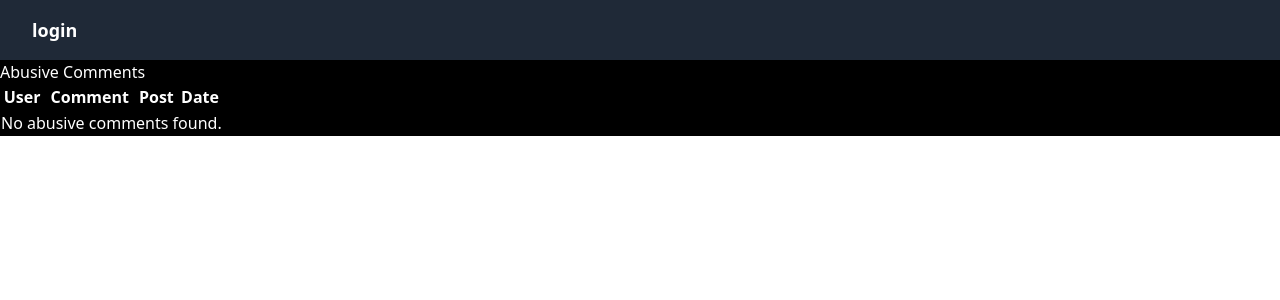
After one commit to Roopika-sics/Cyber-Bullying-Detection, a Django app: page /admin_panel/abusive-comments/ in a window 1280 px wide. The commit adds this page. Shown: the top 300 px of the page. Run offline with Django 5.2, Linux system fonts and the light colour scheme; data comes from the database, SQL or seed files in the repository; both versions use the stored data as it was after the commit; some libraries are stand-ins or nearby versions.

Commit message:
admin page created to view the user and the abuse comments

```diff
--- /dev/null
+++ b/admin_panel/templates/admin_panel/abusive_comments.html
@@ -0,0 +1,27 @@
+{% extends 'base.html' %}
+
+{% block content %}
+<div class="bg-black">
+    <h2>Abusive Comments</h2>
+    <table border="1">
+        <tr>
+            <th>User</th>
+            <th>Comment</th>
+            <th>Post</th>
+            <th>Date</th>
+        </tr>
+        {% for comment in flagged_comments %}
+        <tr>
+            <td>{{ comment.user.username }}</td>
+            <td>{{ comment.text }}</td>
+            <td>{{ comment.post.content|truncatechars:50 }}</td>
+            <td>{{ comment.created_at }}</td>
+        </tr>
+        {% empty %}
+        <tr>
+            <td colspan="4">No abusive comments found.</td>
+        </tr>
+        {% endfor %}
+    </table>
+</div>
+{% endblock %}
--- a/admin_panel/urls.py
+++ b/admin_panel/urls.py
@@ -5,6 +5,7 @@ urlpatterns = [
     path('dashboard/', views.admin_dashboard, name='admin_dashboard'),
     path('users/', views.all_users, name='all_users'),
     path('posts/', views.all_posts, name='all_posts'),
-    path('delete-post/<int:post_id>/', views.delete_post, name='delete_post')
+    path('delete-post/<int:post_id>/', views.delete_post, name='delete_post'),
+    path('abusive-comments/', views.abusive_comments, name='abusive_comments'),
 
 ]
--- a/admin_panel/views.py
+++ b/admin_panel/views.py
@@ -2,7 +2,7 @@ from django.contrib import messages
 from django.shortcuts import get_object_or_404, redirect, render
 from django.contrib.auth.decorators import login_required, user_passes_test
 from django.contrib.auth.models import User
-from posts.models import Post
+from posts.models import Post, Comment
 
 # Create your views here.
 
@@ -33,3 +33,7 @@ def delete_post(request, post_id):
         post.delete()
         messages.success(request, "Post deleted successfully.")
     return redirect('all_posts')
+
+def abusive_comments(request):
+    flagged_comments = Comment.objects.filter(flagged=True)
+    return render(request, 'admin_panel/abusive_comments.html', {'flagged_comments': flagged_comments})
--- a/templates/base.html
+++ b/templates/base.html
@@ -21,6 +21,7 @@
             <li><a href="{% url 'admin_dashboard' %}">Admin Dashboard</a></li>
             <li><a href="{% url 'all_users' %}">All Users</a></li>
             <li><a href="{% url 'all_posts' %}">All Posts</a></li>
+            <li><a href="{% url 'abusive_comments' %}">Abusive Comments</a></li>
             <li><a href="{% url 'logout' %}">Logout</a></li>
         </ul>
     </nav>
```
Also changed, not shown: db.sqlite3, posts/migrations/0006_rename_flagged_comment_deleted_comment_is_flagged.py (added).
